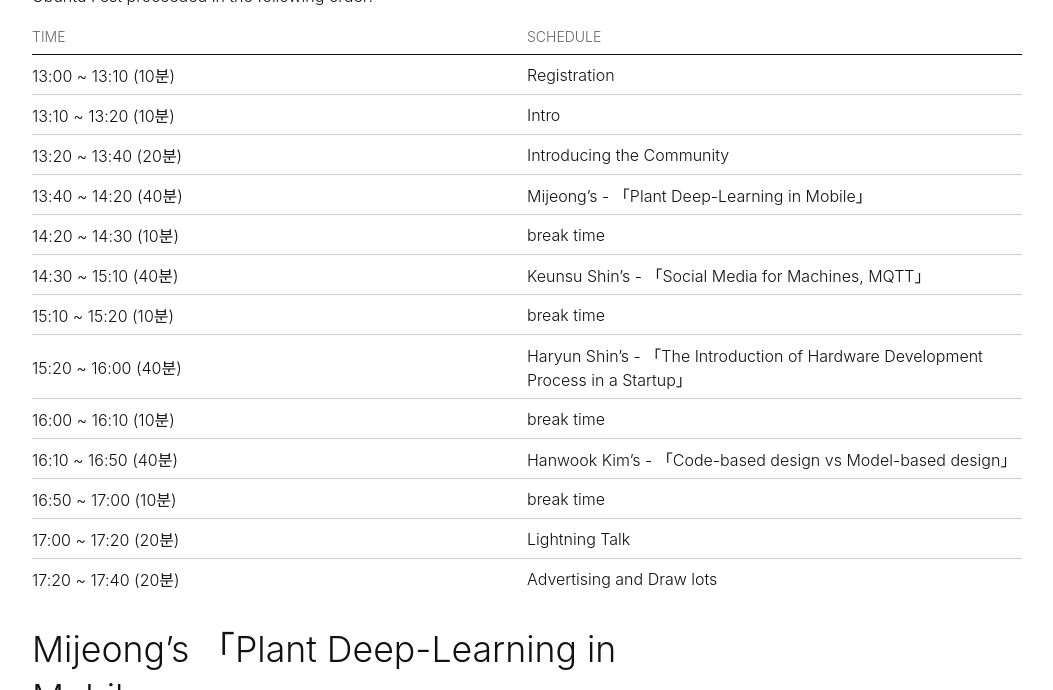
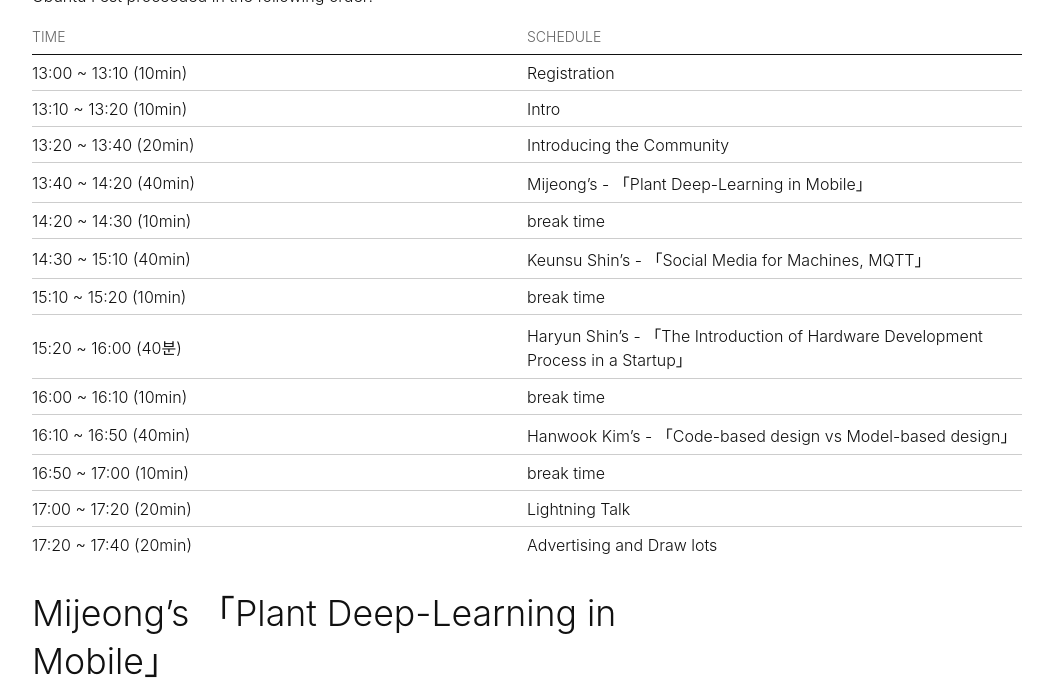
Before and after one commit to ubuntu-kr/blog.ubuntu-kr.org, a Jekyll site: the page built from _posts/2018-06-24-ubuntu-fest-en.md, in a window 1280 px wide and 900 px high, scrolled down 937 px, cut to the strip 197-887 px from the top of the window. Shown: the whole strip, without its empty margins (113-1166 px from the left). Built offline with Jekyll 4.4.1, drawn with Linux system fonts in a browser that asks for light colours; some web fonts are replaced; comment, search, counter and statistics services are not loaded.

Commit message:
스케줄 수정

```diff
--- a/_posts/2018-06-24-ubuntu-fest-en.md
+++ b/_posts/2018-06-24-ubuntu-fest-en.md
@@ -25,19 +25,19 @@ Ubuntu Fest proceeded in the following order:
 
 Time | Schedule
 --- | ---
-13:00 ~ 13:10 (10분) | Registration
-13:10 ~ 13:20 (10분) | Intro
-13:20 ~ 13:40 (20분) | Introducing the Community
-13:40 ~ 14:20 (40분) | Mijeong's - 「Plant Deep-Learning in Mobile」
-14:20 ~ 14:30 (10분) | break time
-14:30 ~ 15:10 (40분) | Keunsu Shin's - 「Social Media for Machines, MQTT」
-15:10 ~ 15:20 (10분) | break time
+13:00 ~ 13:10 (10min) | Registration
+13:10 ~ 13:20 (10min) | Intro
+13:20 ~ 13:40 (20min) | Introducing the Community
+13:40 ~ 14:20 (40min) | Mijeong's - 「Plant Deep-Learning in Mobile」
+14:20 ~ 14:30 (10min) | break time
+14:30 ~ 15:10 (40min) | Keunsu Shin's - 「Social Media for Machines, MQTT」
+15:10 ~ 15:20 (10min) | break time
 15:20 ~ 16:00 (40분) | Haryun Shin's - 「The Introduction of Hardware Development Process in a Startup」
-16:00 ~ 16:10 (10분) | break time
-16:10 ~ 16:50 (40분) | Hanwook Kim's - 「Code-based design vs Model-based design」
-16:50 ~ 17:00 (10분) | break time
-17:00 ~ 17:20 (20분) | Lightning Talk
-17:20 ~ 17:40 (20분) | Advertising and Draw lots
+16:00 ~ 16:10 (10min) | break time
+16:10 ~ 16:50 (40min) | Hanwook Kim's - 「Code-based design vs Model-based design」
+16:50 ~ 17:00 (10min) | break time
+17:00 ~ 17:20 (20min) | Lightning Talk
+17:20 ~ 17:40 (20min) | Advertising and Draw lots
 
 ## Mijeong's 「Plant Deep-Learning in Mobile」
 The first session was Mijeong's 「Plant Deep-Learning in Mobile」
```
